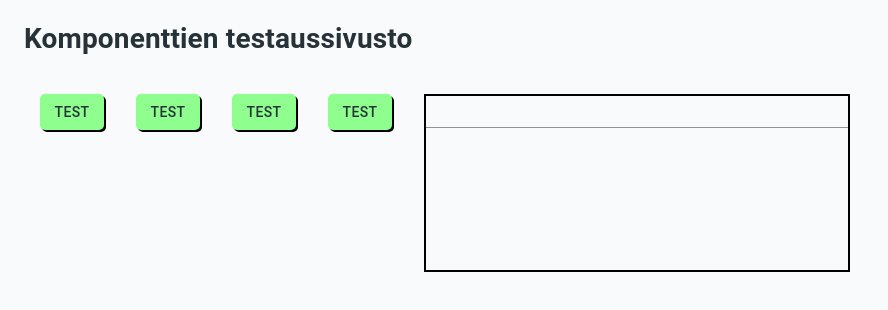
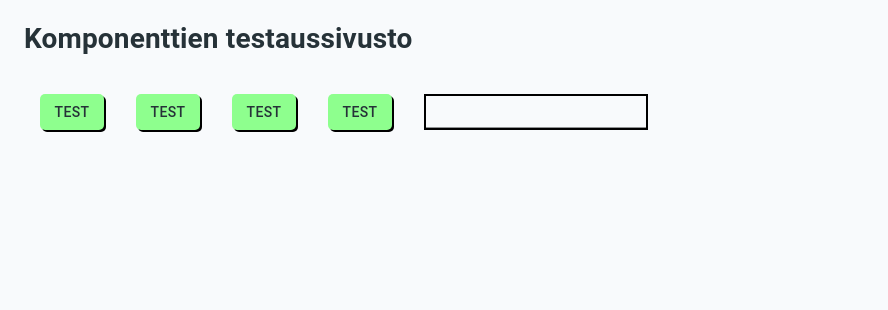
Before and after one commit to VirittamoHelsinki/Aava-frontend, a React (Create React App) app: page /test in a window 1280 px wide. Shown: the top 310 px of the page, without its empty margins (0-888 px from the left). Built offline with nearby package versions, Linux system fonts and the light colour scheme.

Commit message:
textfield edited

```diff
--- a/src/components/TextField/TextField.js
+++ b/src/components/TextField/TextField.js
@@ -6,8 +6,6 @@ import { colors } from "@material-ui/core";
 const useStyles = makeStyles((theme) => ({
         basic: {
                 border:"2px solid #000000",
-                width: "426px",
-                height: "178px",
                 margin:"1rem"
                 }
 }));
```
